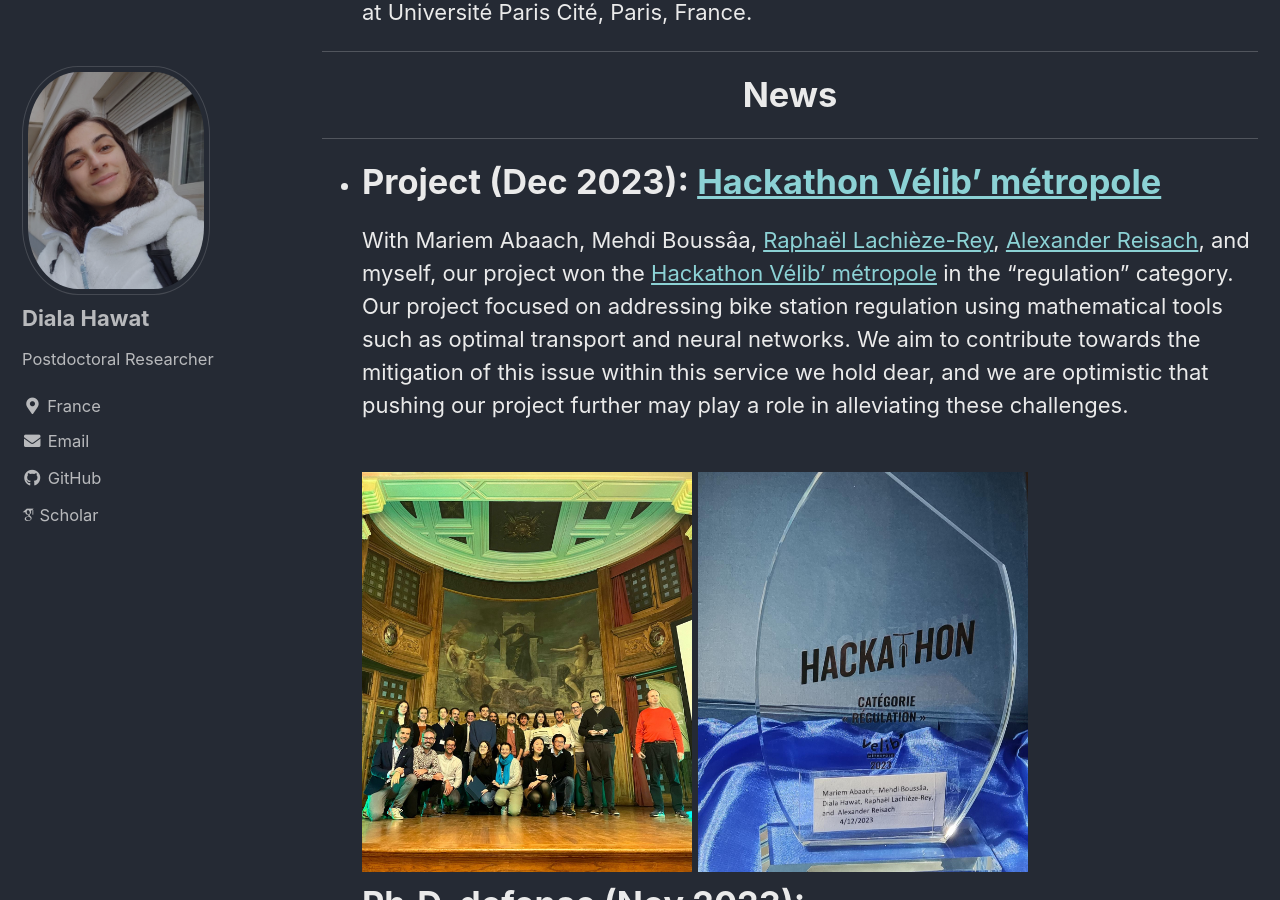
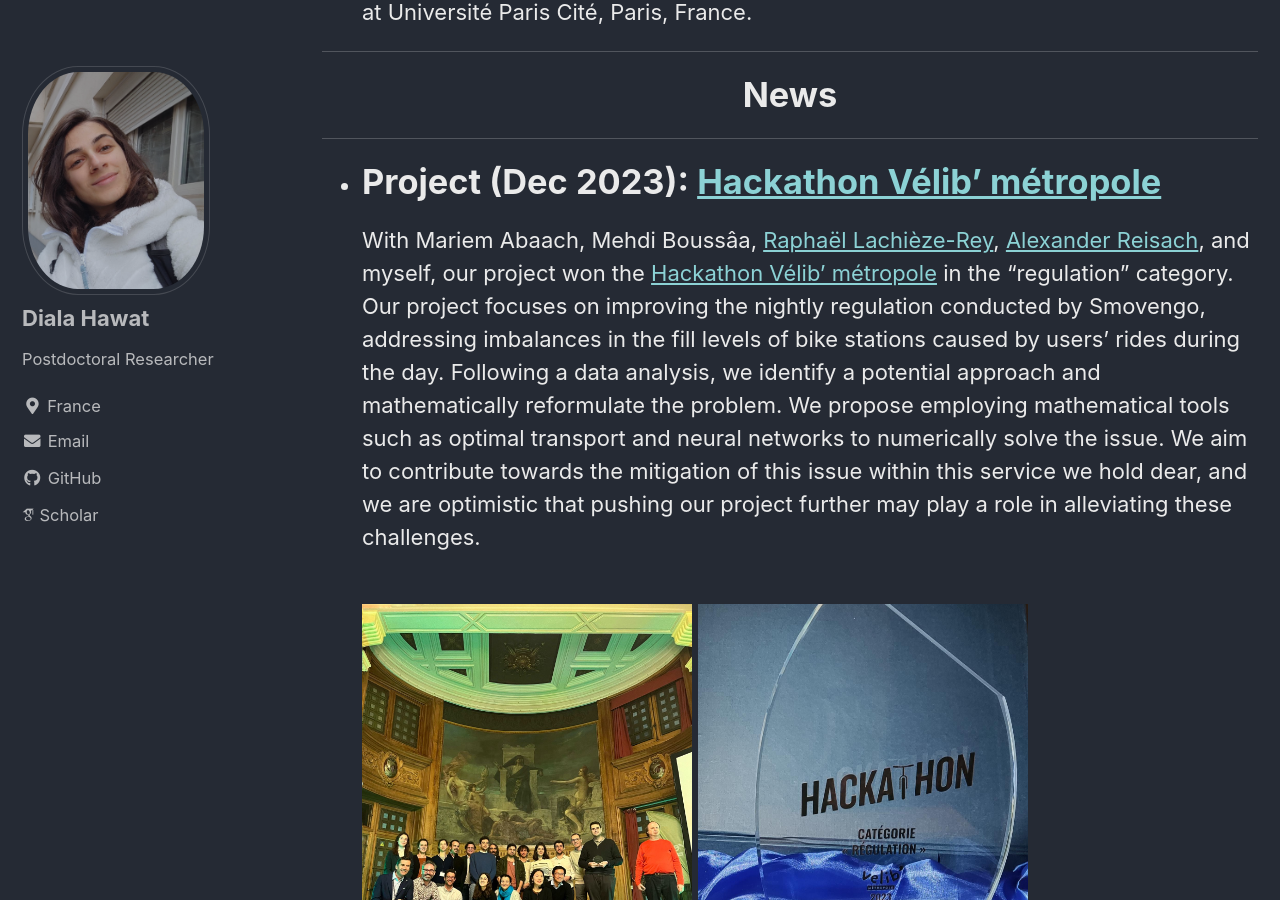
Before and after one commit to dhawat/dhawat.github.io, a Jekyll site: the page built from index.md, in a window 1280 px wide and 900 px high, scrolled down 701 px. Built offline with Jekyll 4.4.1, drawn with Linux system fonts in a browser that asks for light colours; cached includes are drawn as plain includes; nearby versions of some CDN libraries; some web fonts are replaced.

Commit message:
update challenge velib paragraph

```diff
--- a/index.md
+++ b/index.md
@@ -23,7 +23,9 @@
 * # Project (Dec 2023): [Hackathon Vélib' métropole](https://blog.velib-metropole.fr/hackathon/)
 
   With Mariem Abaach, Mehdi Boussâa, [Raphaël Lachièze-Rey](https://helios2.mi.parisdescartes.fr/~rlachiez/), [Alexander Reisach](https://scriddie.github.io/), and myself, our project won the [Hackathon Vélib' métropole](https://blog.velib-metropole.fr/hackathon/) in the “regulation” category.
-  Our project focused on addressing bike station regulation using mathematical tools such as optimal transport and neural networks.
+  Our project focuses on improving the nightly regulation conducted by Smovengo, addressing imbalances in the fill levels of bike stations caused by users' rides during the day.
+  Following a data analysis, we identify a potential approach and mathematically reformulate the problem.
+  We propose employing mathematical tools such as optimal transport and neural networks to numerically solve the issue.
   We aim to contribute towards the mitigation of this issue within this service we hold dear, and we are optimistic that pushing our project further may play a role in alleviating these challenges.
 
   <div align="left" style="margin-top: 50px">
```
